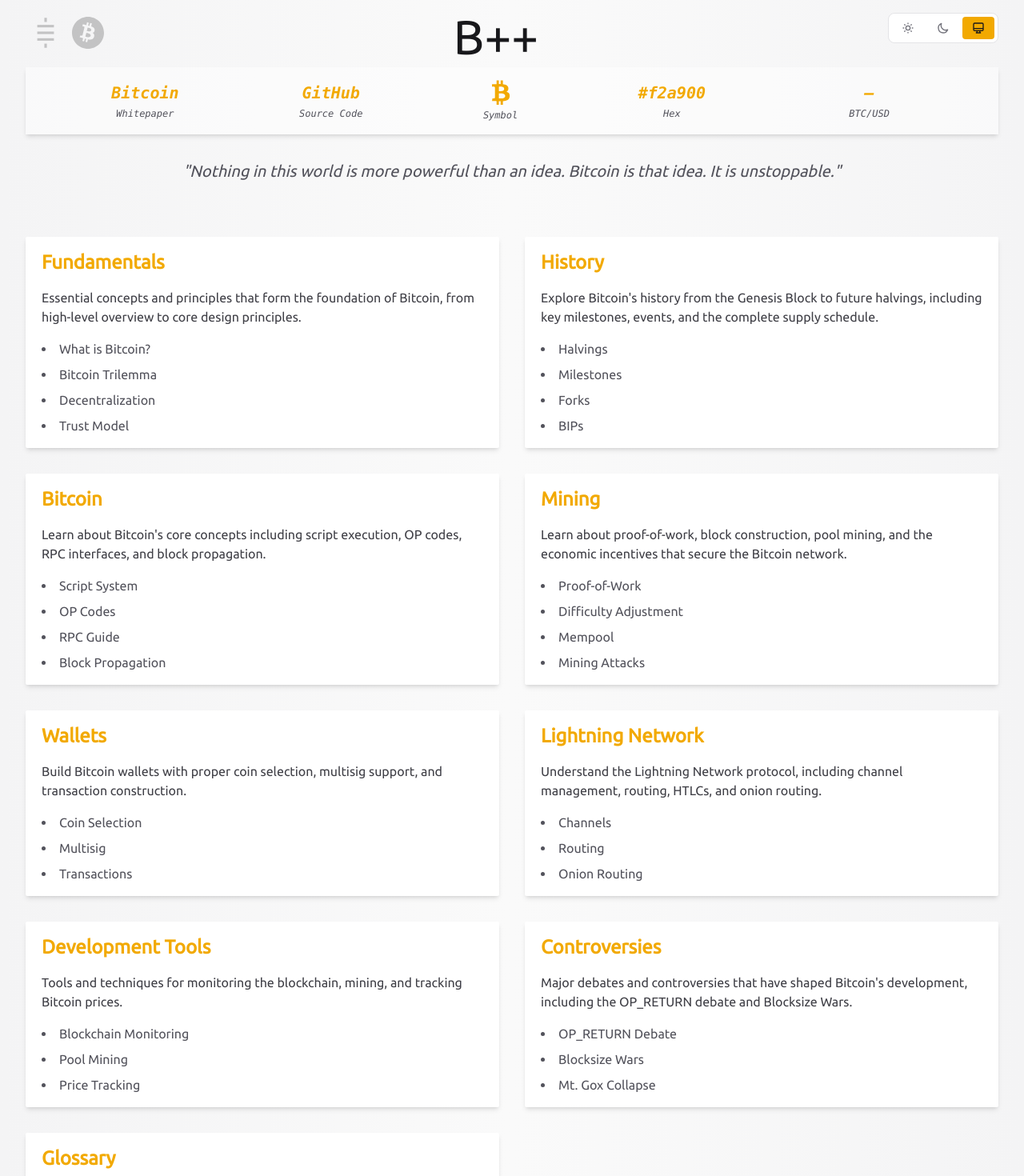
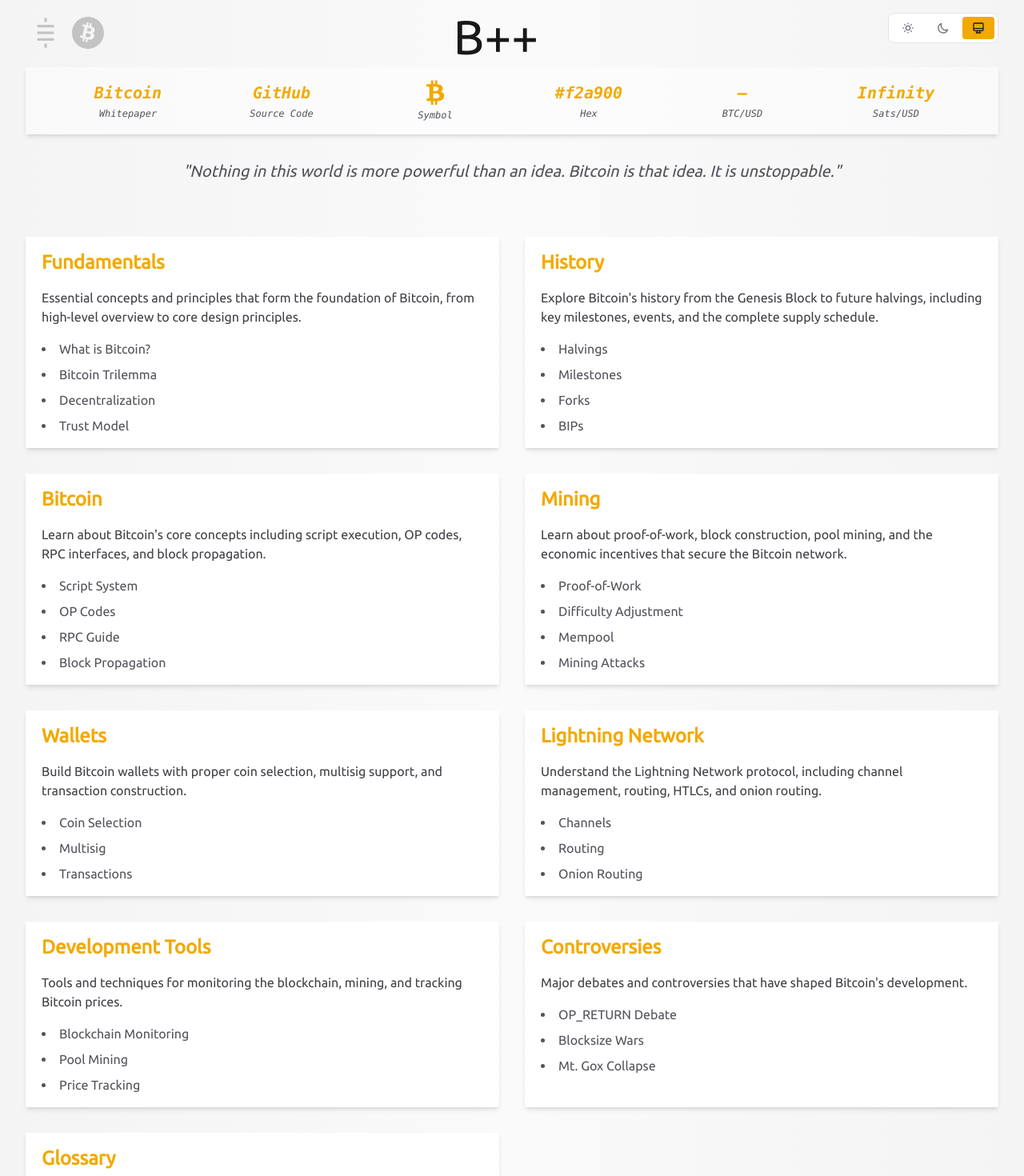
Before and after one commit to Existenziell/bplusplus, a Next.js app: page / in a window 1280 px wide. Shown: the top 1470 px of the page at 80% size. Built offline with nearby package versions, Linux system fonts and the light colour scheme; no server answers.

Commit message:
feat: update section order and add Sats/USD metric

```diff
--- a/app/components/Header.tsx
+++ b/app/components/Header.tsx
@@ -44,7 +44,9 @@
                 <ThemeToggle />
               </div>
             </div>
-            <Metrics />
+            <div className="hidden md:block">
+              <Metrics />
+            </div>
           </div>
         </div>
       </header>
--- a/app/components/Metrics.tsx
+++ b/app/components/Metrics.tsx
@@ -14,6 +14,7 @@
   const { setShowNotification, setNotificationText } = useAppContext()
   const [btcPrice, setBtcPrice] = useState<number | null>(initialPrice)
   const [priceLoading, setPriceLoading] = useState(initialPrice === null)
+  const [satsPerUSD, setSatsPerUSD] = useState<number>(0)
 
   // Only fetch if we don't have an initial price
   useEffect(() => {
@@ -24,6 +25,7 @@
         const response = await fetch('/api/btc-price')
         const data = await response.json()
         setBtcPrice(data.price)
+        setSatsPerUSD(Number((1 / data.price * 100000000).toFixed(0)))
       } catch (error) {
         console.error('Failed to fetch BTC price:', error)
       } finally {
@@ -47,7 +49,7 @@
     <div className='bg-white dark:bg-zinc-800 bg-opacity-50 dark:bg-opacity-50 shadow-md px-4 sm:px-8 md:px-12 py-3 md:py-4'>
       <div className='text-xs sm:text-sm font-mono text-zinc-800 dark:text-zinc-200'>
         <ul className='flex flex-row items-center flex-wrap justify-around gap-4 sm:gap-6 md:gap-8'>
-          <li className='flex flex-col items-center justify-between space-y-1 italic'>
+          <li className='flex flex-col items-center justify-between space-y-1 italic w-20'>
             <Link
               href='https://bitcoin.org/bitcoin.pdf'
               target='_blank'
@@ -59,7 +61,7 @@
             </Link>
             <span className='text-[10px] sm:text-xs text-zinc-600 dark:text-zinc-400'>Whitepaper</span>
           </li>
-          <li className='flex flex-col items-center justify-between space-y-1 italic'>
+          <li className='flex flex-col items-center justify-between space-y-1 italic w-20'>
             <Link
               href='https://github.com/bitcoin/bitcoin'
               target='_blank'
@@ -70,7 +72,7 @@
             </Link>
             <span className='text-[10px] sm:text-xs text-zinc-600 dark:text-zinc-400'>Source Code</span>
           </li>
-          <li className='flex flex-col items-center justify-between space-y-1 italic'>
+          <li className='flex flex-col items-center justify-between space-y-1 italic w-20'>
             <div className='w-5 sm:w-6'>
               <Link
                 href='https://bitcoin.org'
@@ -90,7 +92,7 @@
             </div>
             <span className='text-[10px] sm:text-xs text-zinc-600 dark:text-zinc-400'>Symbol</span>
           </li>
-          <li className='hidden md:flex flex-col items-center justify-between space-y-1 italic'>
+          <li className='flex flex-col items-center justify-between space-y-1 italic w-20'>
               <span
               className='text-btc text-base sm:text-lg md:text-xl font-bold hover:underline cursor-pointer'
               aria-label='Copy Bitcoin Hex Value'
@@ -107,7 +109,7 @@
             </span>
             <span className='text-[10px] sm:text-xs text-zinc-600 dark:text-zinc-400'>Hex</span>
           </li>
-          <li className='flex flex-col items-center justify-between space-y-1 italic'>
+          <li className='flex flex-col items-center justify-between space-y-1 italic w-20'>
           <Link
                 href='https://bitcointicker.co/'
                 target='_blank'
@@ -127,6 +129,16 @@
             </Link>
             <span className='text-[10px] sm:text-xs text-zinc-600 dark:text-zinc-400'>BTC/USD</span>
           </li>
+          <li className='flex flex-col items-center justify-between space-y-1 italic w-20'>
+            <span className='font-bold text-base sm:text-lg md:text-xl text-btc inline-block min-w-[9ch] text-center'>
+              {priceLoading ? (
+                <span className='animate-pulse'>...</span>
+              ) : (
+                satsPerUSD || '—'
+              )}
+            </span>
+            <span className='text-[10px] sm:text-xs text-zinc-600 dark:text-zinc-400'>Sats/USD</span>
+          </li>
         </ul>
       </div>
     </div>
--- a/app/page.tsx
+++ b/app/page.tsx
@@ -98,7 +98,7 @@
             <DocCard
               title="Controversies"
               href="/docs/controversies"
-              description="Major debates and controversies that have shaped Bitcoin's development, including the OP_RETURN debate and Blocksize Wars."
+              description="Major debates and controversies that have shaped Bitcoin's development."
               links={[
                 { href: '/docs/controversies/op-return', label: 'OP_RETURN Debate' },
                 { href: '/docs/controversies/blocksize-wars', label: 'Blocksize Wars' },
```
